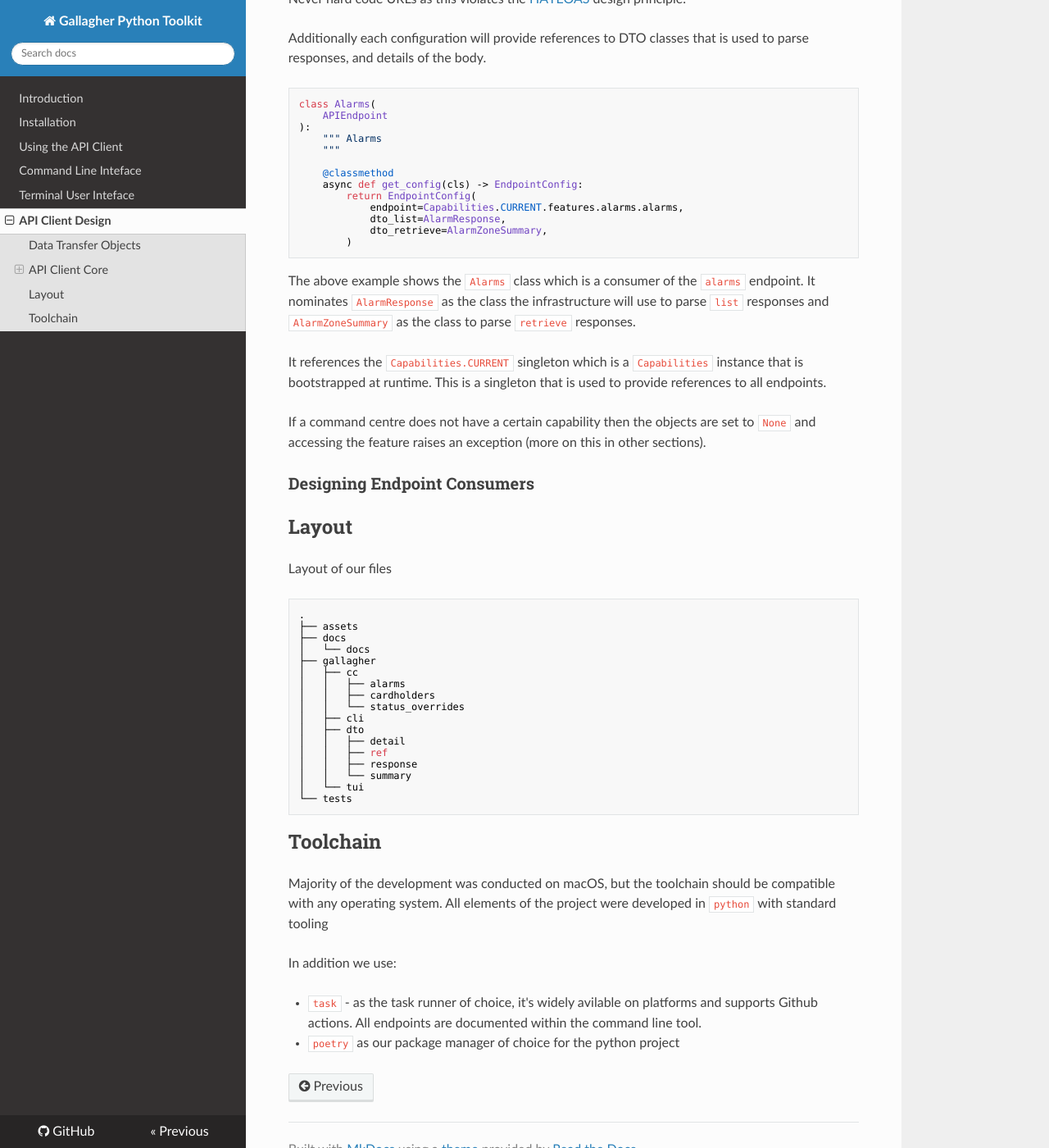
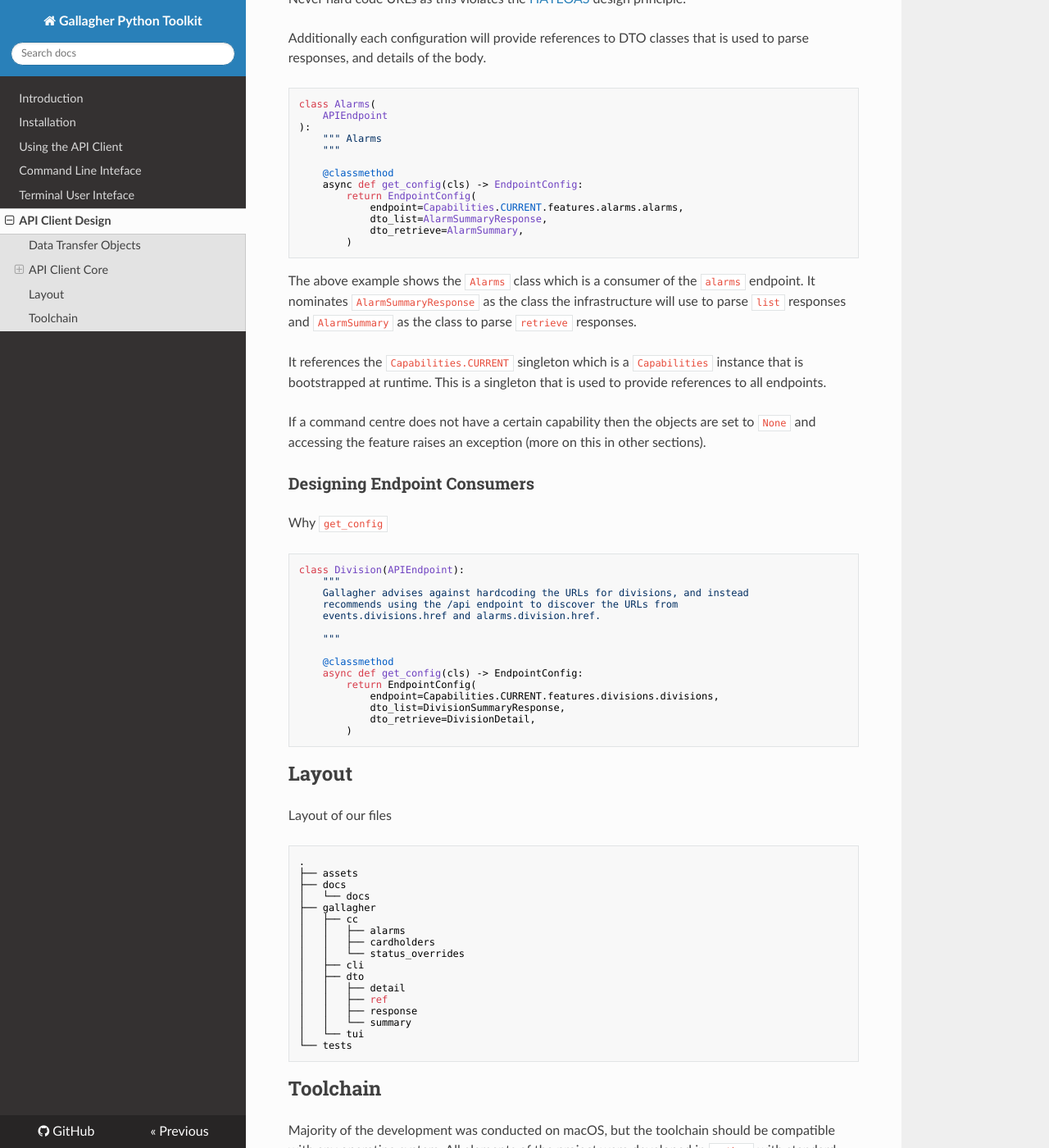
Before and after one commit to anomaly/gallagher, an MkDocs documentation site: the page built from docs/docs/design.md, in a window 1280 px wide and 1400 px high, scrolled down 1381 px. Shown: the whole window at 82% size. Built offline with MkDocs 1.6.1, drawn with Linux system fonts in a browser that asks for light colours; nearby versions of some CDN libraries.

Commit message:
docs: placeholder to document how configuration works

````diff
--- a/docs/docs/design.md
+++ b/docs/docs/design.md
@@ -45,18 +45,39 @@ class Alarms(
     async def get_config(cls) -> EndpointConfig:
         return EndpointConfig(
             endpoint=Capabilities.CURRENT.features.alarms.alarms,
-            dto_list=AlarmResponse,
-            dto_retrieve=AlarmZoneSummary,
+            dto_list=AlarmSummaryResponse,
+            dto_retrieve=AlarmSummary,
         )
 ```
 
-The above example shows the `Alarms` class which is a consumer of the `alarms` endpoint. It nominates `AlarmResponse` as the class the infrastructure will use to parse `list` responses and `AlarmZoneSummary` as the class to parse `retrieve` responses.
+The above example shows the `Alarms` class which is a consumer of the `alarms` endpoint. It nominates `AlarmSummaryResponse` as the class the infrastructure will use to parse `list` responses and `AlarmSummary` as the class to parse `retrieve` responses.
 
 It references the `Capabilities.CURRENT` singleton which is a `Capabilities` instance that is bootstrapped at runtime. This is a singleton that is used to provide references to all endpoints.
 
 If a command centre does not have a certain capability then the objects are set to `None` and accessing the feature raises an exception (more on this in other sections).
 
 ### Designing Endpoint Consumers
+
+Why `get_config`
+
+
+```python
+class Division(APIEndpoint):
+    """
+    Gallagher advises against hardcoding the URLs for divisions, and instead
+    recommends using the /api endpoint to discover the URLs from
+    events.divisions.href and alarms.division.href.
+
+    """
+
+    @classmethod
+    async def get_config(cls) -> EndpointConfig:
+        return EndpointConfig(
+            endpoint=Capabilities.CURRENT.features.divisions.divisions,
+            dto_list=DivisionSummaryResponse,
+            dto_retrieve=DivisionDetail,
+        )
+```
 
 ## Layout
 
````
